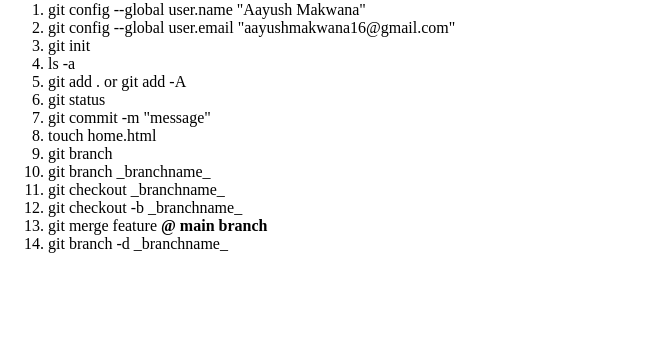
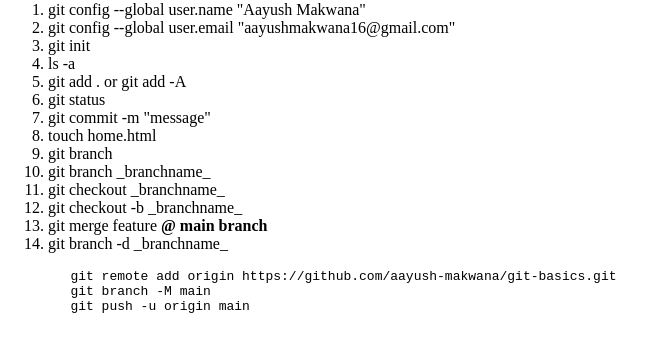
Before and after one commit to aayush-makwana/git-basics, a plain HTML site: page index.html in a window 1280 px wide. Shown: the part 79-430 px from the top of the page, without its empty margins (0-669 px from the left). Drawn offline with Linux system fonts and the light colour scheme.

Commit message:
remote push

```diff
--- a/index.html
+++ b/index.html
@@ -27,8 +27,13 @@
             <li>git checkout -b _branchname_</li>
             <li>git merge feature <strong>@ main branch</strong></li>
             <li>git branch -d _branchname_</li>
-
         </ol>
+        <!-- This lines added after remote push -->
+        <pre>
+        git remote add origin https://github.com/aayush-makwana/git-basics.git
+        git branch -M main
+        git push -u origin main
+        </pre>
     </p>
 </body>
 
```
